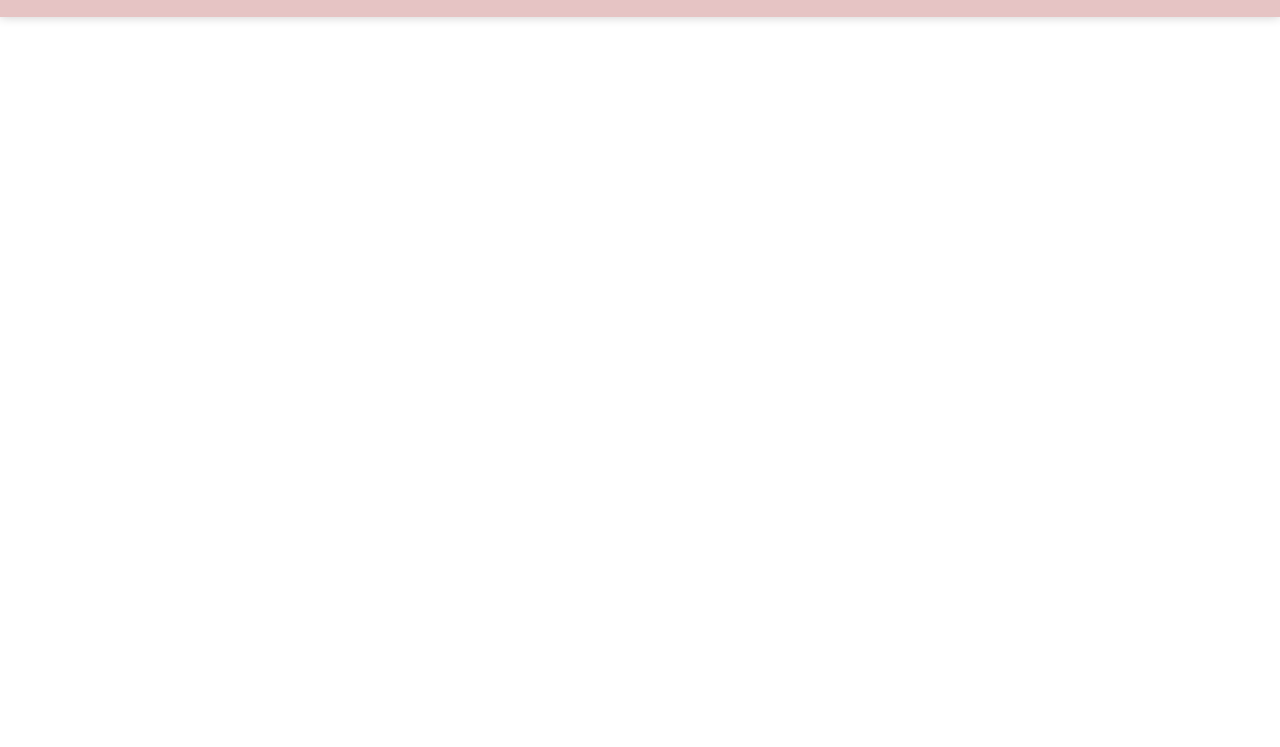
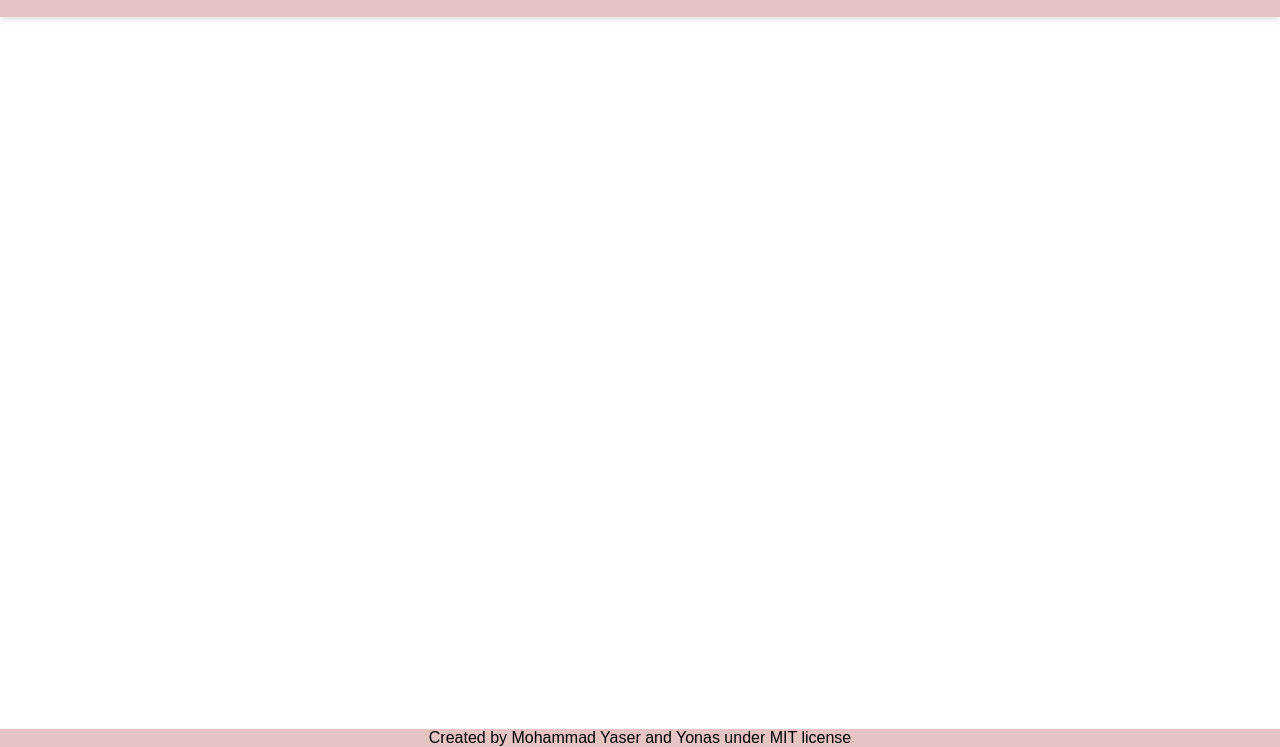
Before and after one commit to MohammadYaser/Javascript-capstone, a website built with webpack: page src/index.html in a window 1280 px wide. Shown: the part 53-800 px from the top of the page. Built offline with nearby package versions, Linux system fonts and the light colour scheme; files whose address does not match are found by name.

Commit message:
add footer section

```diff
--- a/src/style.css
+++ b/src/style.css
@@ -71,3 +71,12 @@ nav {
   transform: scaleX(1);
   transform-origin: left center;
 }
+
+footer {
+    position: fixed;
+    bottom: 0;
+    width: 100%;
+    background-color: rgb(230, 196, 196); /* Set your preferred background color */
+    text-align: center;
+    padding: 10px 0;
+}
```
